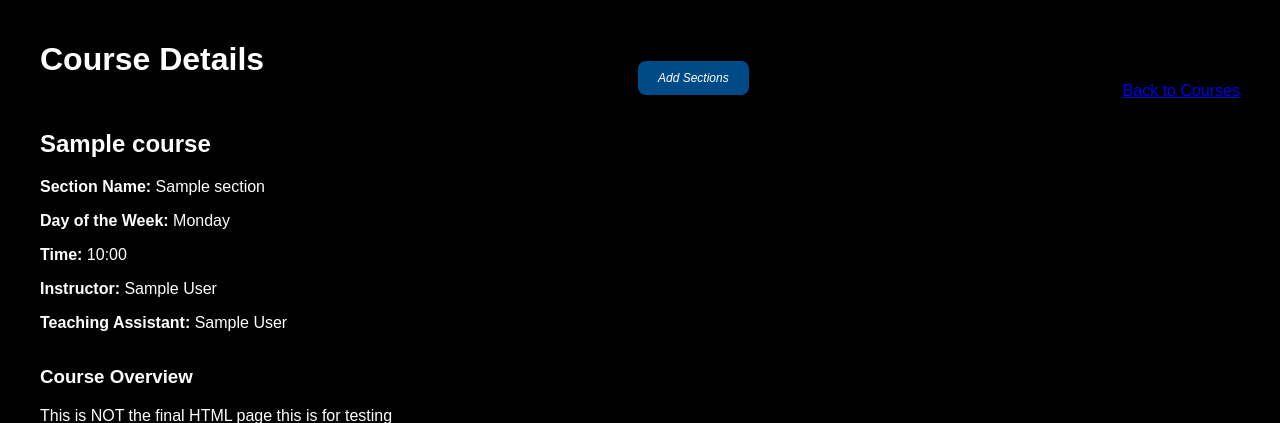
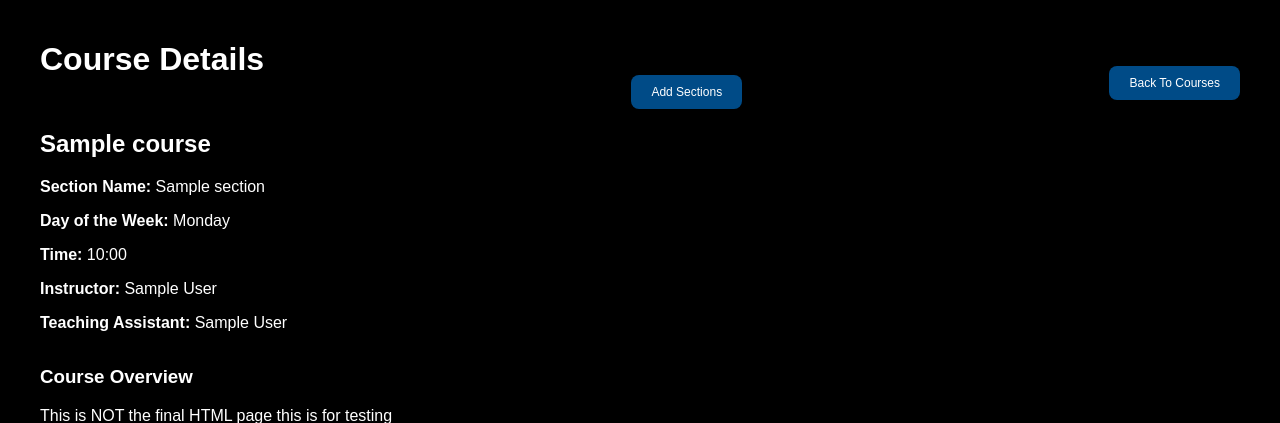
Before and after one commit to XRA-Stan/ta-scheduler-djang, a Django app: page /course/1/ in a window 1280 px wide. Shown: the top 423 px of the page. Run offline with Django 5.2, Linux system fonts and the light colour scheme; a user stored in the database is signed in; tables that the repository leaves empty hold one stand-in row (values such as "Sample post").

Commit message:
Back button logic and styling

```diff
--- a/static/Style.css
+++ b/static/Style.css
@@ -403,6 +403,45 @@ select[name = "semester"]{
   transform: scale(1.05);
 }
 
+.Sections button.popup{
+	text-align: right;
+	margin: 20px 0;
+	padding-right: 40px
+
+}
+
+.Sections button.popup{
+  padding: 10px 20px;
+  font-size: 12px;
+  background-color: #004B87;
+  color: white;
+  border: none;
+  border-radius: 8px;
+  cursor: pointer;
+  transition: background-color 0.3s ease;
+}
+
+.back-button button{
+  padding: 10px 20px;
+  font-size: 12px;
+  background-color: #004B87;
+  color: white;
+  border: none;
+  border-radius: 8px;
+  cursor: pointer;
+  transition: background-color 0.3s ease;
+}
+
+.back-button button:hover{
+  background-color: #FFD700;
+  transform: scale(1.05);
+}
+
+.Sections button.popup:hover{
+	background-color: #FFD700;
+	transform: scale(1.05);
+}
+
 
 .Courses button.popup{
 	text-align: right;
--- a/ta_scheduler/views.py
+++ b/ta_scheduler/views.py
@@ -86,12 +86,24 @@ def loginUser(request):
         return render(request, 'Login.html', {'error': None})
 
 
+def redirectToCourse():
+    return redirect('courses')
+
+
+def sectionCreation(request, course_id):
+    pass
+
+
 @login_required()
 def course_detail(request, course_id):
     # either you find the course or you dont
     course = get_object_or_404(Course, id=course_id)
     users = User.objects.filter(role__in=['ta', 'instructor'])
-
+    if request.method == 'POST':
+        if 'back-button' in request.POST:
+            return redirectToCourse()
+        else:
+            return sectionCreation(request, course_id)
     # Renders the html for the course that is clicked
     return render(request, 'course_detail.html', {
         'course': course,
--- a/templates/course_detail.html
+++ b/templates/course_detail.html
@@ -10,7 +10,7 @@
 <body>
     <header>
         <h1>Course Details</h1>
-     <div class="Courses">
+     <div class="Sections">
         <label for="popup-toggle" class="popup-button">Add Sections</label>
     </div>
 
@@ -63,9 +63,12 @@
             </form>
             </div>
     </div>
-        <nav>
-            <a href="{% url 'courses' %}">Back to Courses</a>
-        </nav>
+        <div class = "back-button">
+            <form method="post">
+                {% csrf_token %}
+                <button type="submit" name = "back-button">Back To Courses</button>
+            </form>
+        </div>
     </header>
 
     <main>
```
